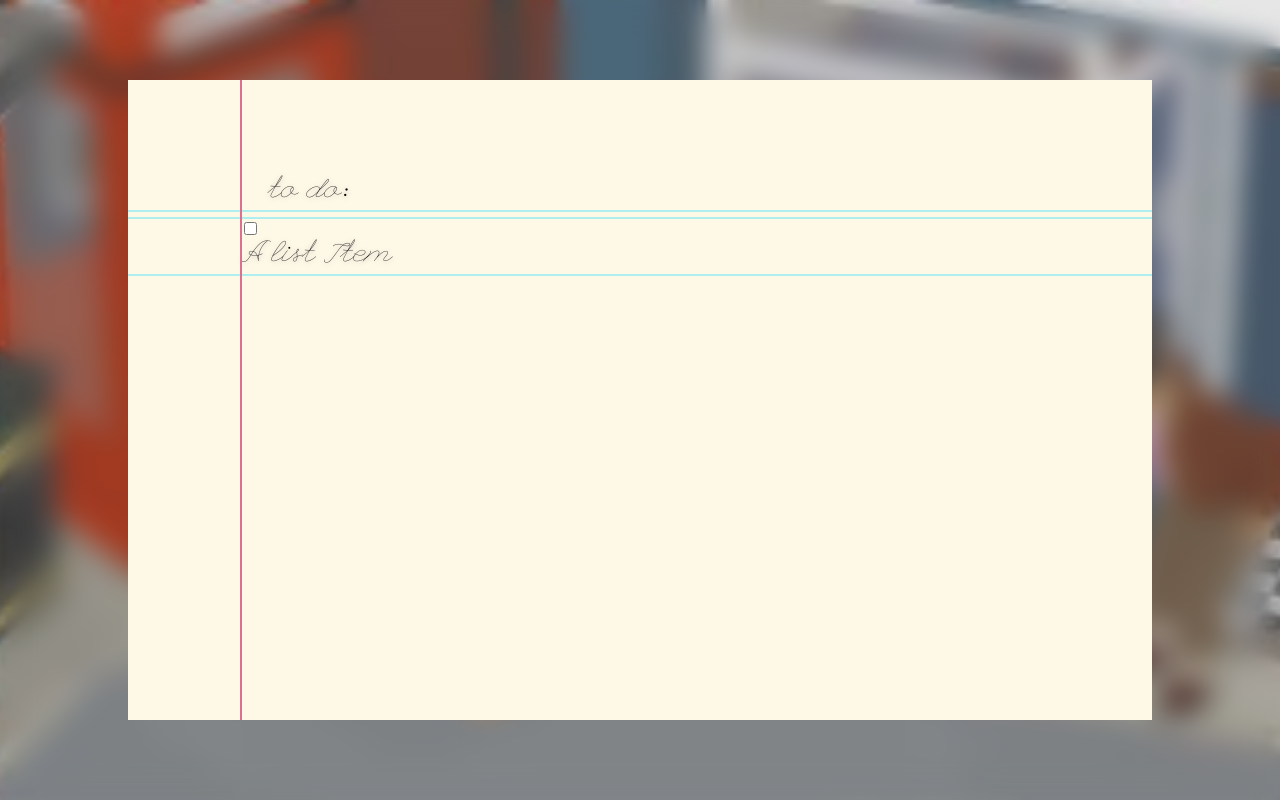
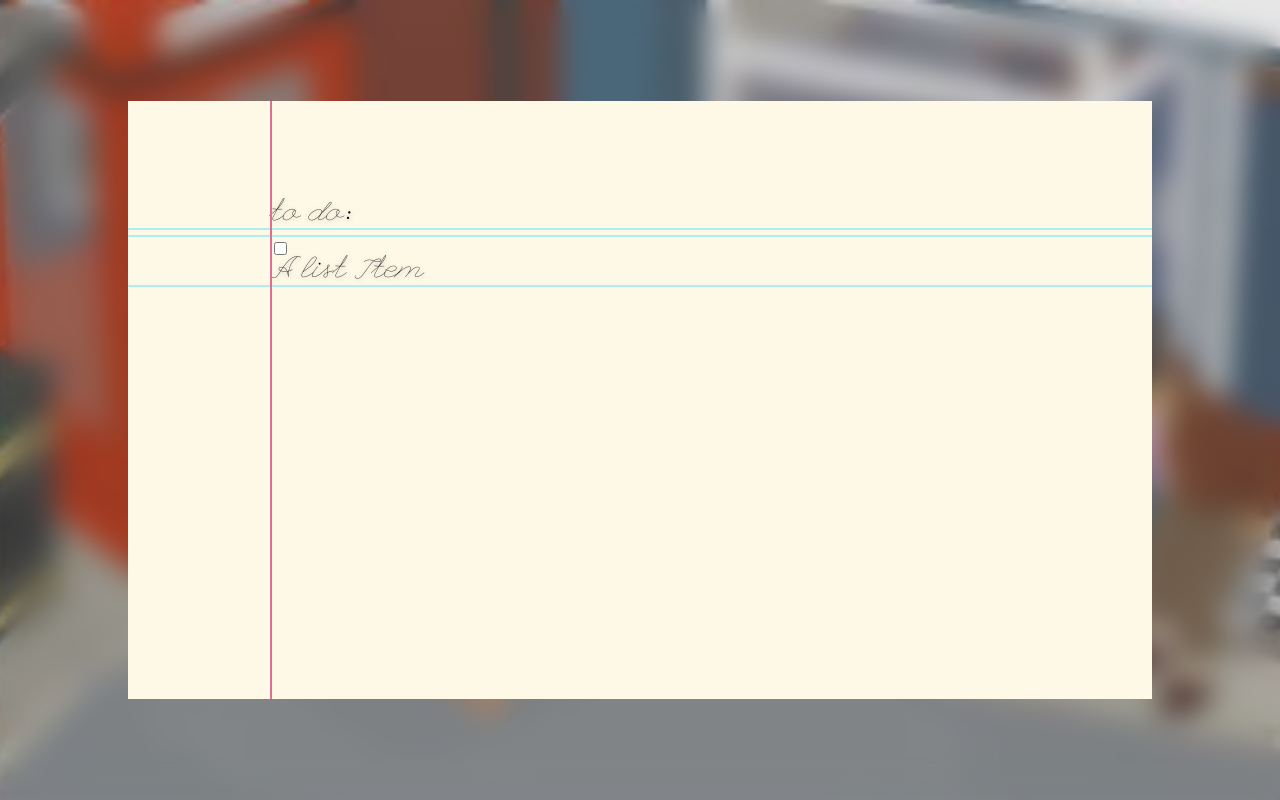
Before and after one commit to bblais23/untitled-todo-list, a React (Vite) app: page / in a window 1280 px wide. Built offline with nearby package versions, Linux system fonts and the light colour scheme.

Commit message:
Fix sizing

```diff
--- a/src/index.css
+++ b/src/index.css
@@ -1,15 +1,16 @@
 html, body {
 	margin: 0;
 	padding: 0;
+	font-size: 1.125rem;
 }
 
 h1, h2, h3, h4, p {
-	font-size: 1.25rem;
+	font-size: inherit;
 	font-family: 'League Script', cursive;
 	font-weight: normal;
 	text-shadow: #AAA 0px 1px 5px;
 	line-height: 1.25em;
-	padding: 0.25em 0;
+	padding: 0;
 	margin: 0;
 }
 
@@ -19,7 +20,7 @@ input[type="text"] {
 	font-weight: normal;
 	text-shadow: #AAA 0px 1px 5px;
 	line-height: 1.25em;
-	padding: 0.25em 0;
+	padding: 0;
 	margin: 0;
 	border: none;
 }
```
